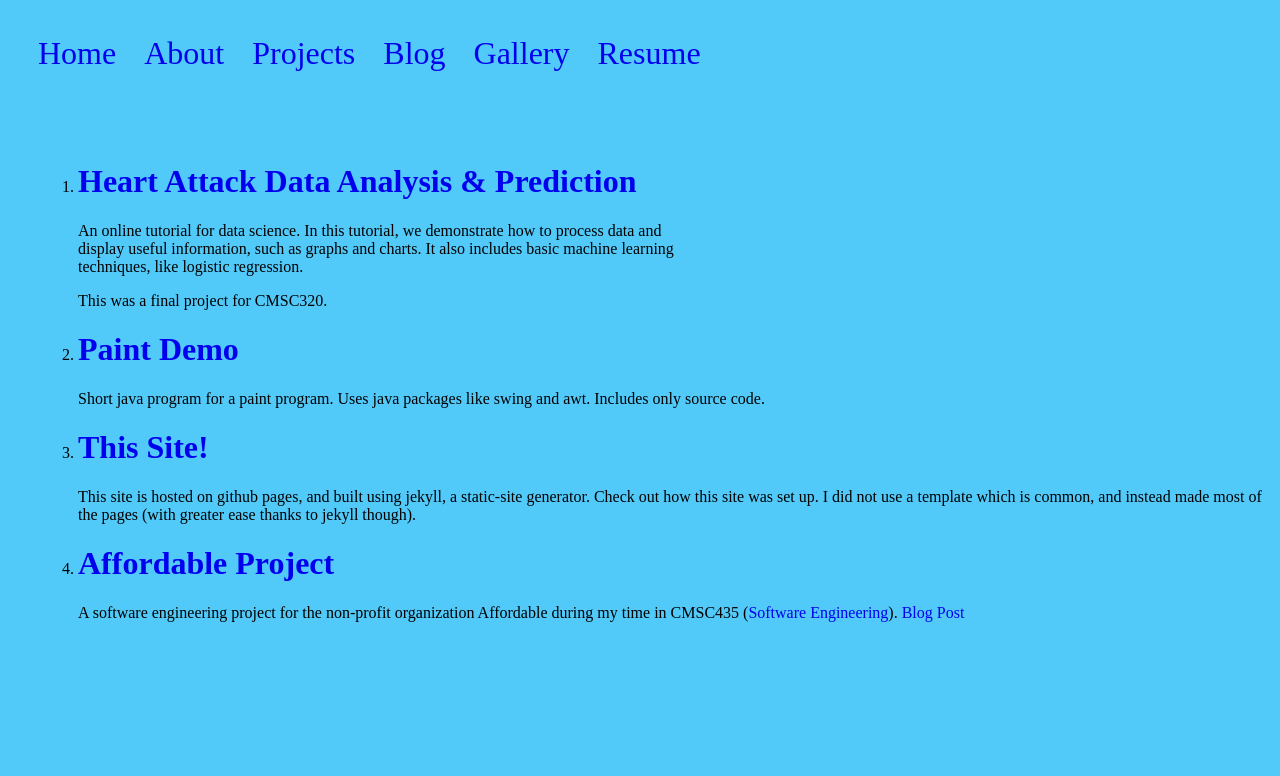
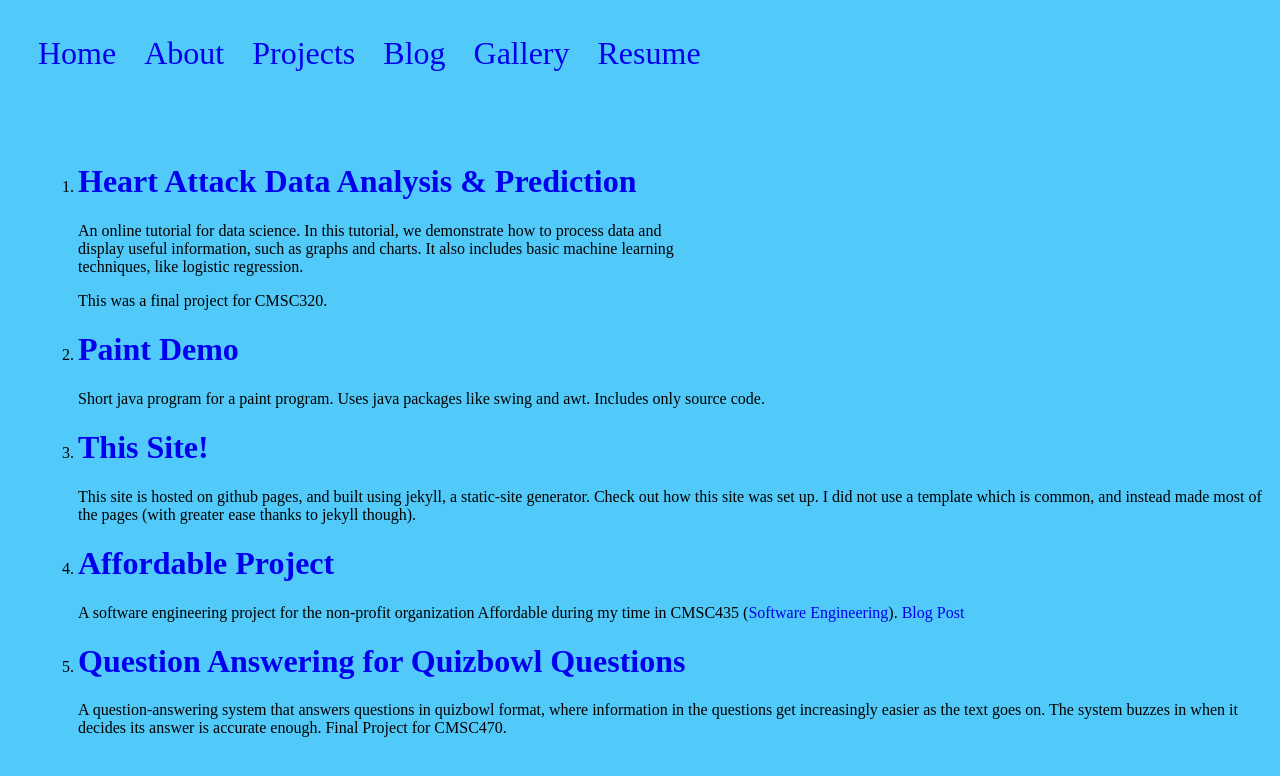
Before and after one commit to Andylovesmangos/andylovesmangos.github.io, a Jekyll site: the page built from projects.md, in a window 1280 px wide. Shown: the top 776 px of the page. Built offline with Jekyll 4.4.1, drawn with Linux system fonts in a browser that asks for light colours.

Commit message:
Update projects.md

```diff
--- a/projects.md
+++ b/projects.md
@@ -19,4 +19,7 @@ This site is hosted on github pages, and built using jekyll, a static-site gener
 <li> <h1> <a href="https://andylovesmangos.github.io/assets/images/Press_Release.pdf"> Affordable Project </a> </h1> </li>
 A software engineering project for the non-profit organization Affordable during my time in CMSC435 (<a href="https://seam.cs.umd.edu/">Software Engineering</a>). <a href= "https://blog.affordhealth.org/2022/01/06/ai-filtering-algorithms-predict-best-candidate-for-medical-aid/"> Blog Post </a>
 
+<li> <h1> <a href="https://github.com/Andylovesmangos/Question-AnsweringNLP"> Question Answering for Quizbowl Questions </a> </h1> </li>
+A question-answering system that answers questions in quizbowl format, where information in the questions get increasingly easier as the text goes on. The system buzzes in when it decides its answer is accurate enough. Final Project for CMSC470.
+
 </ol>
```
